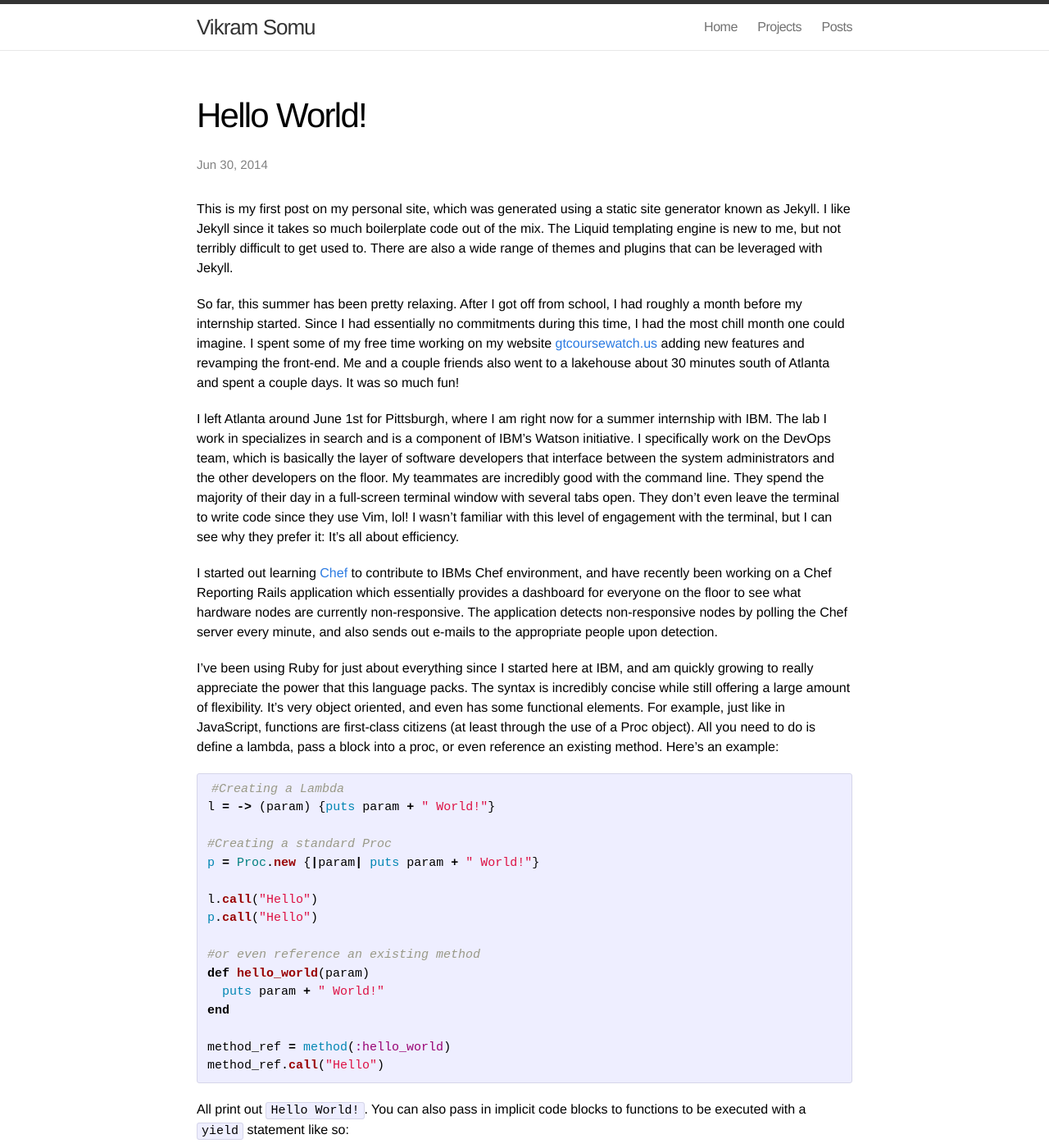
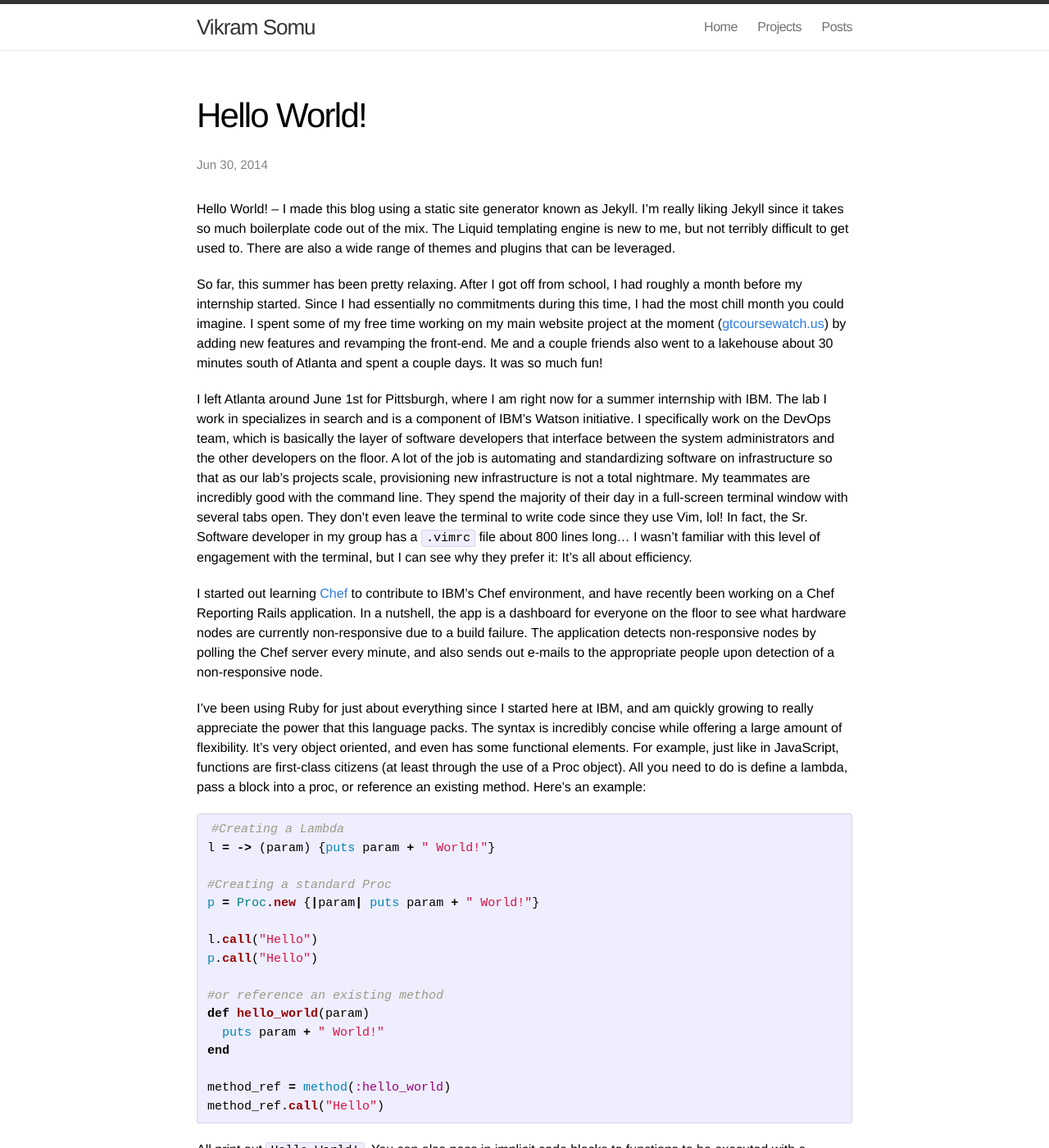
Before and after one commit to vi-s/vi-s.github.io, a Jekyll site: the page built from _posts/2014-06-30-hello-world.markdown, in a window 1280 px wide and 1400 px high. Shown: the whole window at 82% size. Built offline with Jekyll 4.4.1, drawn with Linux system fonts in a browser that asks for light colours.

Commit message:
fixed some typos

````diff
--- a/_posts/2014-06-30-hello-world.markdown
+++ b/_posts/2014-06-30-hello-world.markdown
@@ -5,15 +5,15 @@ date:   2014-06-30 14:00:21
 categories: summer internship ibm pittsburgh
 ---
 
-This is my first post on my personal site, which was generated using a static site generator known as Jekyll. I like Jekyll since it takes so much boilerplate code out of the mix. The Liquid templating engine is new to me, but not terribly difficult to get used to. There are also a wide range of themes and plugins that can be leveraged with Jekyll.
+Hello World! -- I made this blog using a static site generator known as Jekyll. I'm really liking Jekyll since it takes so much boilerplate code out of the mix. The Liquid templating engine is new to me, but not terribly difficult to get used to. There are also a wide range of themes and plugins that can be leveraged.
 
-So far, this summer has been pretty relaxing. After I got off from school, I had roughly a month before my internship started. Since I had essentially no commitments during this time, I had the most chill month one could imagine. I spent some of my free time working on my website [gtcoursewatch.us][gtcoursewatch] adding new features and revamping the front-end. Me and a couple friends also went to a lakehouse about 30 minutes south of Atlanta and spent a couple days. It was so much fun!
+So far, this summer has been pretty relaxing. After I got off from school, I had roughly a month before my internship started. Since I had essentially no commitments during this time, I had the most chill month you could imagine. I spent some of my free time working on my main website project at the moment ([gtcoursewatch.us][gtcoursewatch]) by adding new features and revamping the front-end. Me and a couple friends also went to a lakehouse about 30 minutes south of Atlanta and spent a couple days. It was so much fun!
 
-I left Atlanta around June 1st for Pittsburgh, where I am right now for a summer internship with IBM. The lab I work in specializes in search and is a component of IBM's Watson initiative. I specifically work on the DevOps team, which is basically the layer of software developers that interface between the system administrators and the other developers on the floor. My teammates are incredibly good with the command line. They spend the majority of their day in a full-screen terminal window with several tabs open. They don't even leave the terminal to write code since they use Vim, lol! I wasn't familiar with this level of engagement with the terminal, but I can see why they prefer it: It's all about efficiency.
+I left Atlanta around June 1st for Pittsburgh, where I am right now for a summer internship with IBM. The lab I work in specializes in search and is a component of IBM's Watson initiative. I specifically work on the DevOps team, which is basically the layer of software developers that interface between the system administrators and the other developers on the floor. A lot of the job is automating and standardizing software on infrastructure so that as our lab's projects scale, provisioning new infrastructure is not a total nightmare. My teammates are incredibly good with the command line. They spend the majority of their day in a full-screen terminal window with several tabs open. They don't even leave the terminal to write code since they use Vim, lol! In fact, the Sr. Software developer in my group has a ```.vimrc``` file about 800 lines long... I wasn't familiar with this level of engagement with the terminal, but I can see why they prefer it: It's all about efficiency.
 
-I started out learning [Chef][chef] to contribute to IBMs Chef environment, and have recently been working on a Chef Reporting Rails application which essentially provides a dashboard for everyone on the floor to see what hardware nodes are currently non-responsive. The application detects non-responsive nodes by polling the Chef server every minute, and also sends out e-mails to the appropriate people upon detection.
+I started out learning [Chef][chef] to contribute to IBM's Chef environment, and have recently been working on a Chef Reporting Rails application. In a nutshell, the app is a dashboard for everyone on the floor to see what hardware nodes are currently non-responsive due to a build failure. The application detects non-responsive nodes by polling the Chef server every minute, and also sends out e-mails to the appropriate people upon detection of a non-responsive node.
 
-I've been using Ruby for just about everything since I started here at IBM, and am quickly growing to really appreciate the power that this language packs. The syntax is incredibly concise while still offering a large amount of flexibility. It's very object oriented, and even has some functional elements. For example, just like in JavaScript, functions are first-class citizens (at least through the use of a Proc object). All you need to do is define a lambda, pass a block into a proc, or even reference an existing method. Here's an example:
+I've been using Ruby for just about everything since I started here at IBM, and am quickly growing to really appreciate the power that this language packs. The syntax is incredibly concise while offering a large amount of flexibility. It's very object oriented, and even has some functional elements. For example, just like in JavaScript, functions are first-class citizens (at least through the use of a Proc object). All you need to do is define a lambda, pass a block into a proc, or reference an existing method. Here's an example:
 
 {% highlight ruby %}
 #Creating a Lambda
@@ -25,7 +25,7 @@ p = Proc.new {|param| puts param + " World!"}
 l.call("Hello")
 p.call("Hello")
 
-#or even reference an existing method
+#or reference an existing method
 def hello_world(param)
   puts param + " World!"
 end
````
